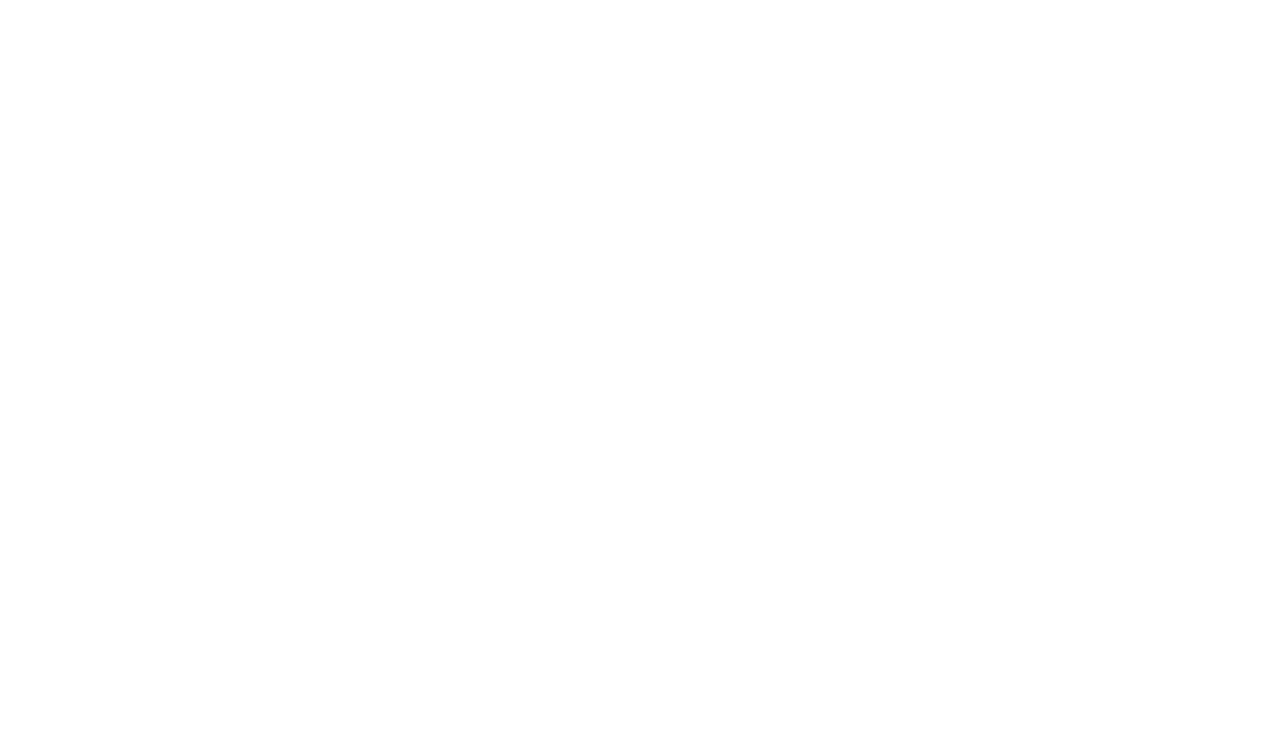
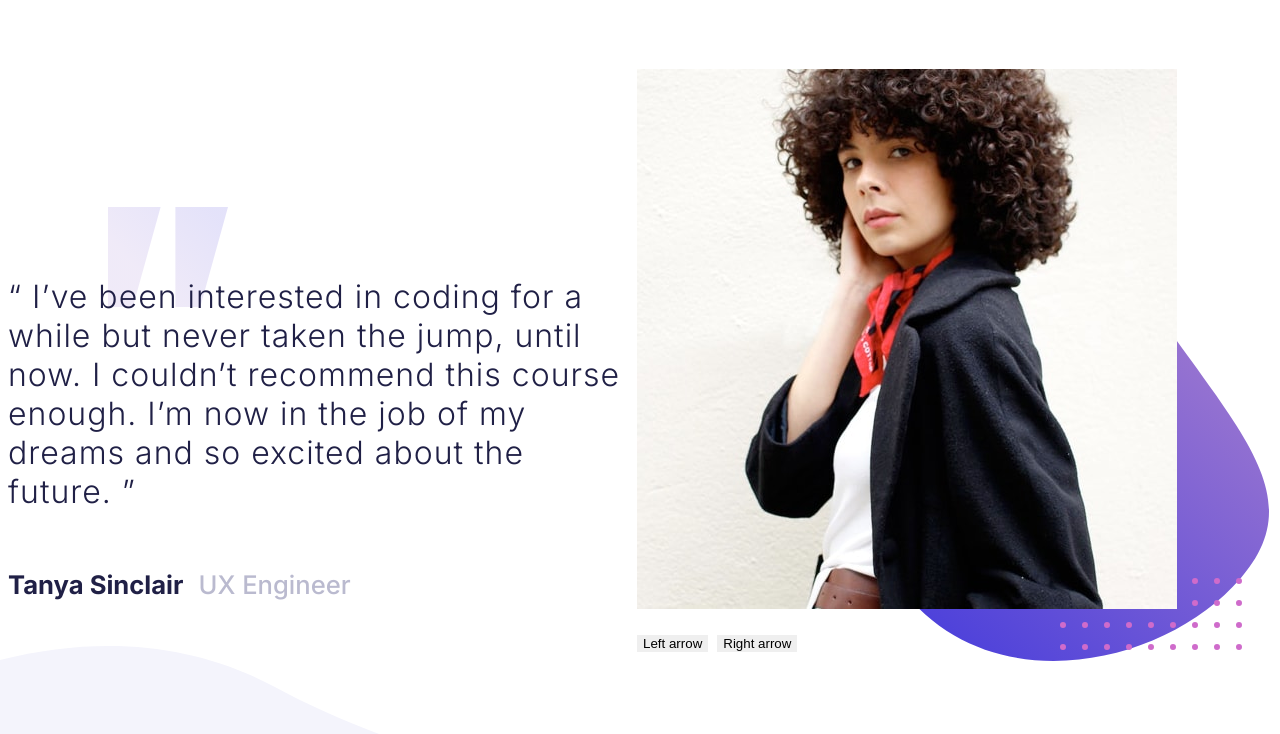
Before and after one commit to apyd/Testimonials-slider, a plain HTML site: page index.html in a window 1280 px wide. Drawn offline with Linux system fonts and the light colour scheme.

Commit message:
Added html tags and stylings for first view

```diff
--- a/assets/css/style.css
+++ b/assets/css/style.css
@@ -0,0 +1,60 @@
+html {
+    font-family: 'Inter', sans-serif;
+    font-size: 32px;
+    font-weight: 300;
+    --dark-blue: hsl(240, 38%, 20%);
+    --grayish-blue: hsl(240, 18%, 77%);
+    box-sizing: border-box;
+    display: flex;
+    height: 100vh;
+}
+
+body {
+    display: flex;
+    align-items: center;
+    background: url('/assets/img/pattern-curve.svg') no-repeat bottom left;
+}
+
+.row {
+    display: flex;
+}
+
+.wrapper {
+    display: flex;
+}
+
+.column__text {
+    display: flex;
+    flex-direction: column;
+    justify-content: center;
+}
+
+.quote--text {
+    color: var(--dark-blue);
+    letter-spacing: 1px;
+    padding-top: 70px;
+    background: url('/assets/img/pattern-quotes.svg') no-repeat top left 100px;
+}
+
+.quote--author {
+    color: var(--dark-blue);
+    font-size: .8rem;
+    font-weight: 700;
+    margin-right: 15px;
+}
+
+.quote--role {
+    color: var(--grayish-blue);
+    font-weight: 500;
+    font-size: .8rem;
+}
+
+.column__image {
+    background: url('/assets/img/pattern-bg.svg') no-repeat top -65px left -65px;
+    padding: 0 95px 75px 0;
+}
+
+button {
+    border: none;
+
+}
--- a/index.html
+++ b/index.html
@@ -4,10 +4,28 @@
     <meta charset="UTF-8">
     <meta name="viewport" content="width=device-width, initial-scale=1.0">
     <title>Frontend Mentor | Coding Bootcamp Testimonials Slider</title>
+    <link href="https://fonts.googleapis.com/css2?family=Inter:wght@300;500;700&display=swap" rel="stylesheet">
     <link rel="stylesheet" href="assets/css/style.css">
     <script src="/assets/js/script.js"></script>
 </head>
 <body>
 
+<div class="wrapper">
+  <div class="column__text">
+  <p class="quote--text">“ I’ve been interested in coding for a while but never taken the jump, until now.
+    I couldn’t recommend this course enough. I’m now in the job of my dreams and so
+    excited about the future. ”</p>
+  <div class="row">
+    <p class="quote--author">Tanya Sinclair</p>
+    <p class="quote--role">UX Engineer</p>
+  </div>
+  </div>
+  <div class="column__image">
+  <img class="image" src="assets/img/image-tanya.jpg" alt="Tanya photo">
+  <button>Left arrow</button>
+  <button>Right arrow</button>
+  </div>
+</div>
+
 </body>
 </html>
```
